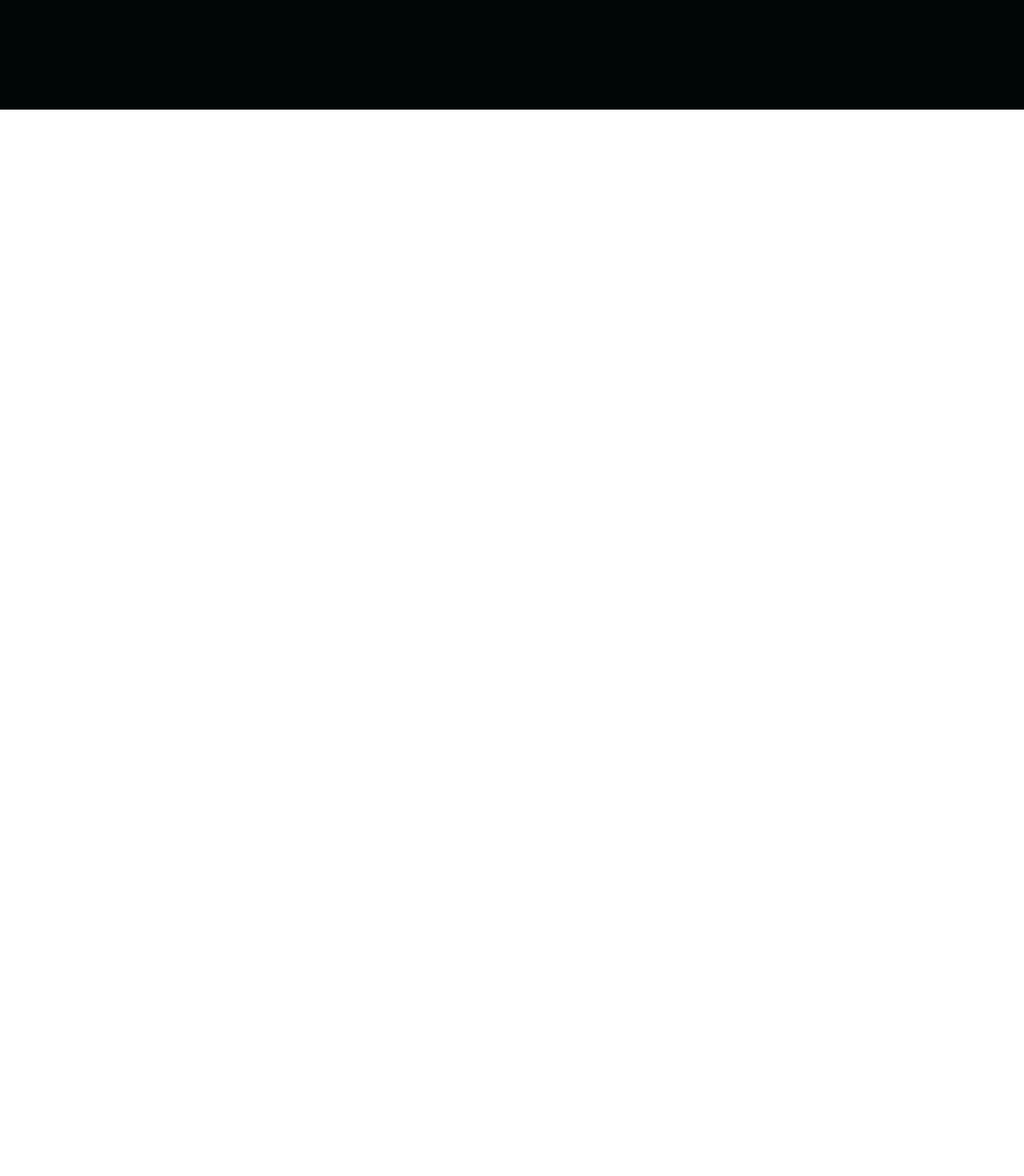
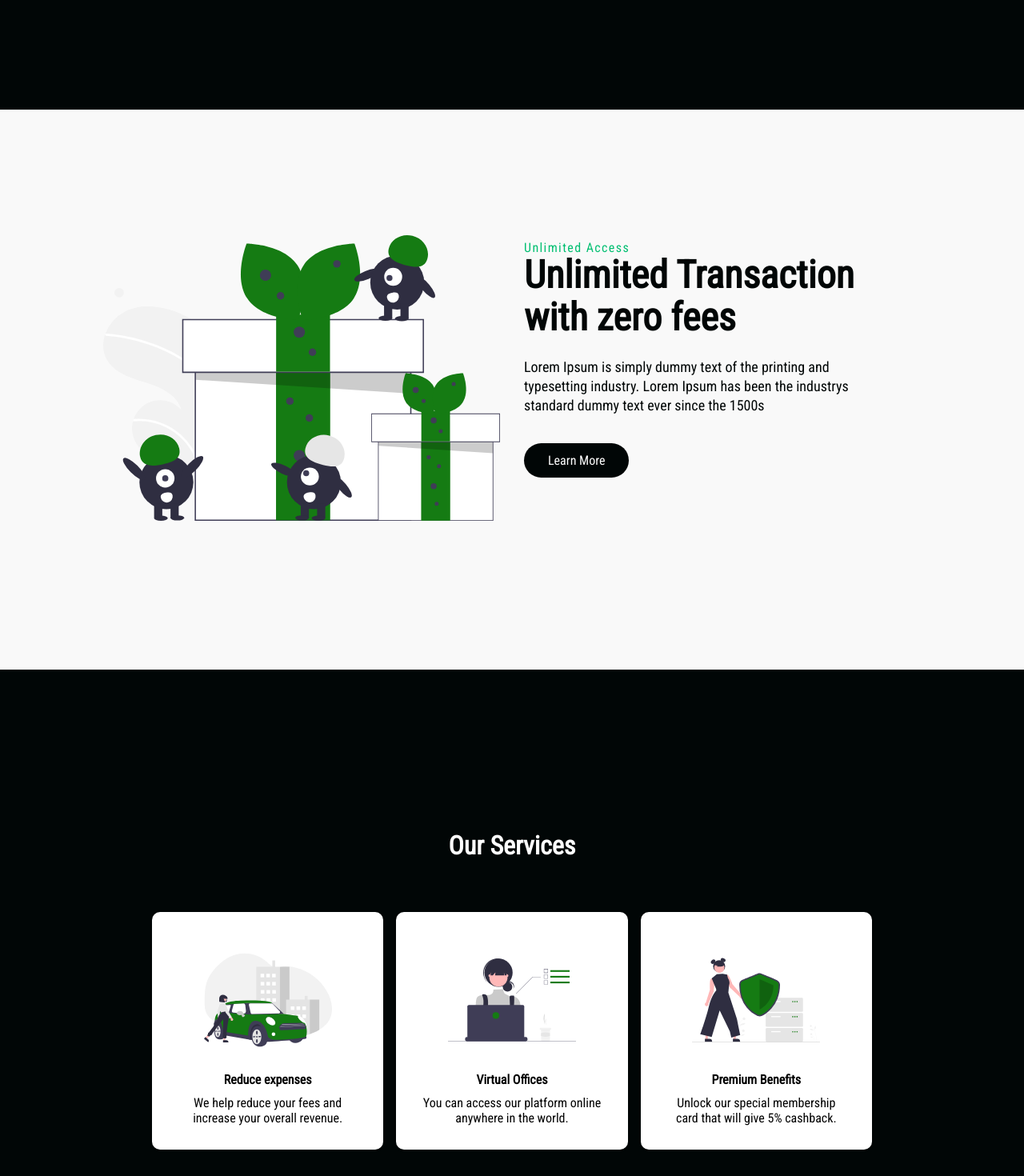
Before and after one commit to dlanoronald123/React-Website, a React (Create React App) app in the folder smooth-scroll/: page / in a window 1280 px wide. Shown: the part 1260-2730 px from the top of the page at 80% size. Before the commit the page ends 1397 px from the top, so only its background shows below. Built offline with nearby package versions, Linux system fonts and the light colour scheme.

Commit message:
Update app js file

```diff
--- a/smooth-scroll/src/App.js
+++ b/smooth-scroll/src/App.js
@@ -1,11 +1,16 @@
 import './App.css';
 import Home from './pages';
-import {BrowserRouter as Router} from 'react-router-dom'
+import SigninPage from './pages/signin';
+import {BrowserRouter as Router, Switch, Route} from 'react-router-dom'
 
 function App() {
   return (
     <Router>
-      <Home />
+      <Switch>
+        <Route path='/' component={Home} exact />
+        <Route path='/signin' component={SigninPage} exact />
+      </Switch>
+
     </Router>
   );
 }
--- a/smooth-scroll/src/pages/index.js
+++ b/smooth-scroll/src/pages/index.js
@@ -3,6 +3,9 @@ import Sidebar from '../components/Sidebar'
 import Navbar from '../components/Navbar'
 import HeroSection from '../components/HeroSection'
 import InfoSection from '../components/InfoSection'
+import { homeObjOne, homeObjTwo, homeObjThree } from '../components/InfoSection/Data'
+import Services from '../components/Services'
+import Footer from '../components/Footer'
 
 
 const Home = () => {
@@ -15,7 +18,11 @@ const Home = () => {
 			<Sidebar isOpen={isOpen} toggle={toggle} />
 			<Navbar toggle={toggle} />
 			<HeroSection />
-			<InfoSection />
+			<InfoSection {...homeObjOne} />
+			<InfoSection {...homeObjTwo} />
+			<Services />
+			<InfoSection {...homeObjThree} />
+			<Footer/>
 		</>
 	)
 }
```
